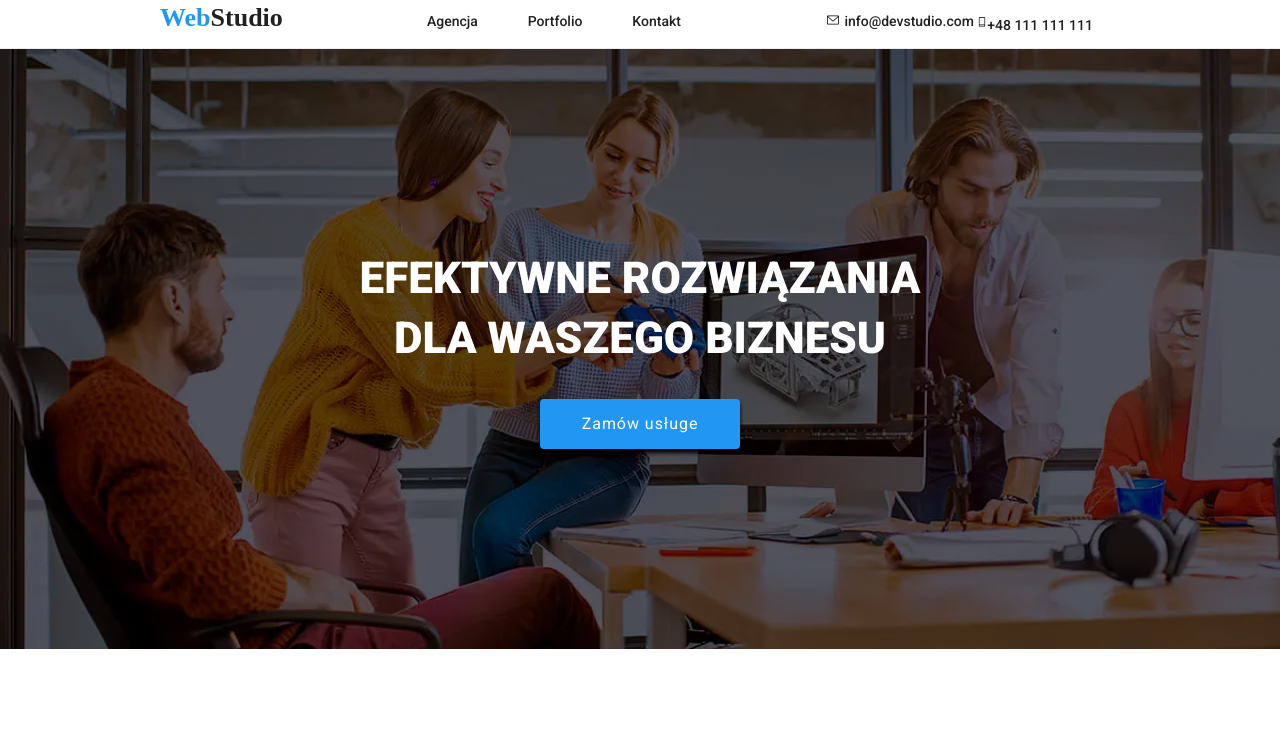
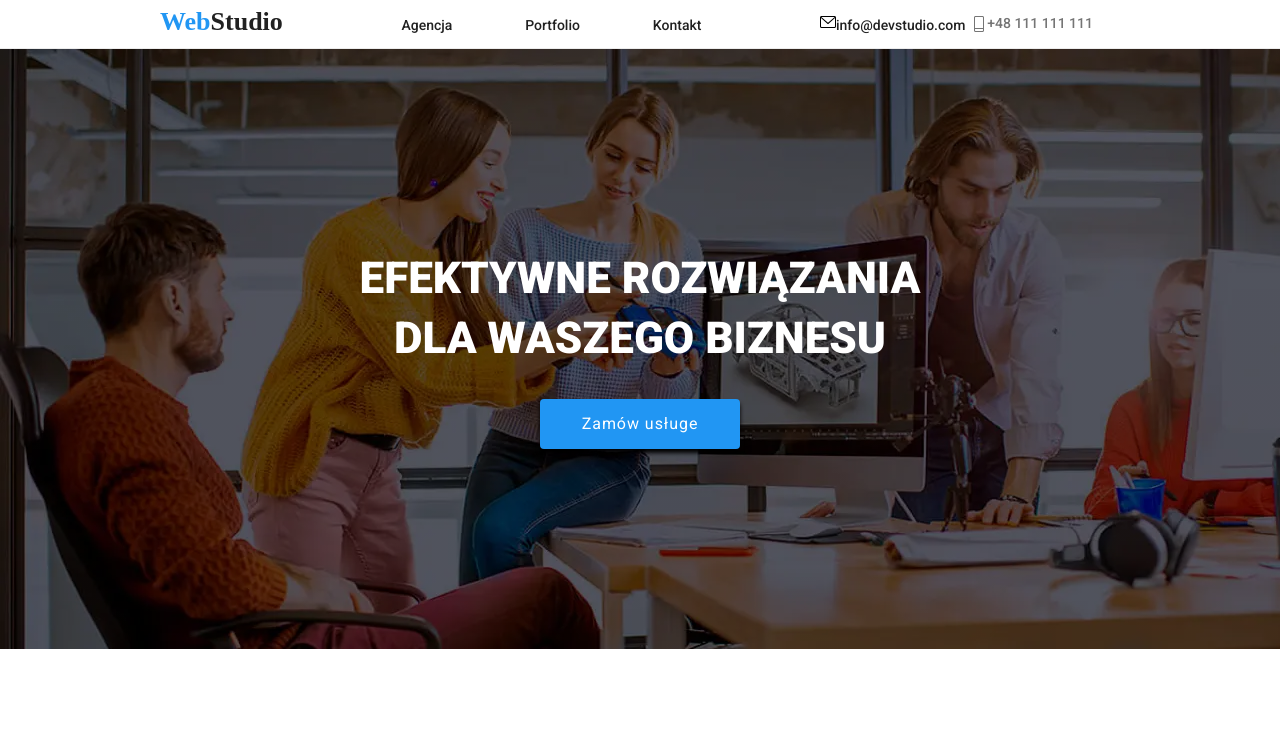
Before and after one commit to endercom502/goit-markup-hw-04, a plain HTML site: page index.html in a window 1280 px wide. Shown: the top 754 px of the page. Drawn offline with Linux system fonts and the light colour scheme.

Commit message:
12/04-22:57

```diff
--- a/css/styles.css
+++ b/css/styles.css
@@ -99,20 +99,20 @@ main {
   list-style: none;
   justify-content: space-between;
   flex-direction: row;
-  width: 254px;
-
+  width: 300px;
 }
 .ul-style-2 {
   display: flex;
   list-style: none;
   justify-content: space-between;
   flex-direction: row;
-  width: 295px;
+  width: 300px;
   padding-right: 27px;
-  padding-left: 371px;
+  padding-left: 341px;
+  align-items: center;
 }
-.ul-style-2 > li {
-align-items: baseline;
+.ul-style-2 > {
+align-items: center;
 }
 .padding-30 > li {
 padding-right: 30px;
@@ -183,22 +183,24 @@ button:active {
 .blue {
   color: #2196f3;
 }
-a {
+.a-link {
   color: #212121;
   padding: 0;
 }
-a:link {
+.a-link:link {
   text-decoration: #2196f3;
 }
-a:hover {
+.a-link:hover {
   color: #2196f3;
   fill: #2196f3;
 }
-a:active {
+.a-link:active {
   color: #2196f3;
 }
 .grafit {
   color: #757575;
+  fill: #757575;
+  padding-left: 5px;
 }
 .menu-500 {
   font-weight: 500;
@@ -438,3 +440,7 @@ a:active {
   flex-direction: row;
   justify-content: center;
 }
+.logo-header {
+  display: flex;
+  align-items: center;
+}
--- a/index.html
+++ b/index.html
@@ -15,26 +15,25 @@
     <meta charset="utf-8">
 </head>
 <header class="container-1200">
-    <a href="https://google.com" class="logo black">Web<span>Studio</span></a>
+    <a href="https://google.com" class="logo a-link"><span class="blue">Web</span><span>Studio</span></a>
 
     <nav class="flex-element">
         <ul class="menu-500 ul-style">
-            <li><a href="index.html">Agencja</a></li>
-            <li><a href="portfolio.html">Portfolio</a></li>
-            <li><a href="">Kontakt</a></li>
+            <li><a href="index.html" class="a-link">Agencja</a></li>
+            <li><a href="portfolio.html" class="a-link">Portfolio</a></li>
+            <li><a href="" class="a-link">Kontakt</a></li>
         </ul>
     </nav>
     <ul class="menu-500 ul-style-2">
-        <li><svg width="16px" height="12px">
+        <li class="a-link logo-header"><a href="mailto:info@devstudio.com" class="icons-contact a-link">
+            <svg width="16px" height="16px" style="text-align: center;">
             <use href="./images/icons.svg#icon-mail"></use>
-            </svg>
-        </li>
-        <li><a href="mailto:info@devstudio.com" class="icons-contact">info@devstudio.com</a></li>
+            </svg>info@devstudio.com</a></li>
 
-        <li><svg width="10px" height="16px">
+        <li class="a-link grafit logo-header"><svg width="16px" height="16px">
             <use href="./images/icons.svg#icon-mobile"></use>
             </svg>+48 111 111 111
-            <a href="tel:+48111111111" class="grafit"></a></li>
+            <a href="tel:+48111111111"></a></li>
     </ul>
 </header>
 <main>
@@ -215,13 +214,13 @@
     </section>
 </main>
 <footer class="footer-black">
-    <a href="https://google.com" class="logo white">Web<span>Studio</span></a>
+    <a href="https://google.com" class="logo white a-link"><span class="blue">Studio</span></span></a>
     <ul class="footer-text">
         <li>
             <address class="adres">m. Warszawa, Aleje Jerozolimskie 21</address>
         </li>
-        <li><a href="mailto:info@devstudio.com" class="adres-second-line">info@devstudio.com</a></li>
-        <li><a href="tel:+48111111111" class="grafit">+48 111 111 111</a></li>
+        <li><a href="mailto:info@devstudio.com" class="adres-second-line a-link">info@devstudio.com</a></li>
+        <li><a href="tel:+48111111111" class="grafit a-link">+48 111 111 111</a></li>
     </ul>
 </footer>
 </html>
```
